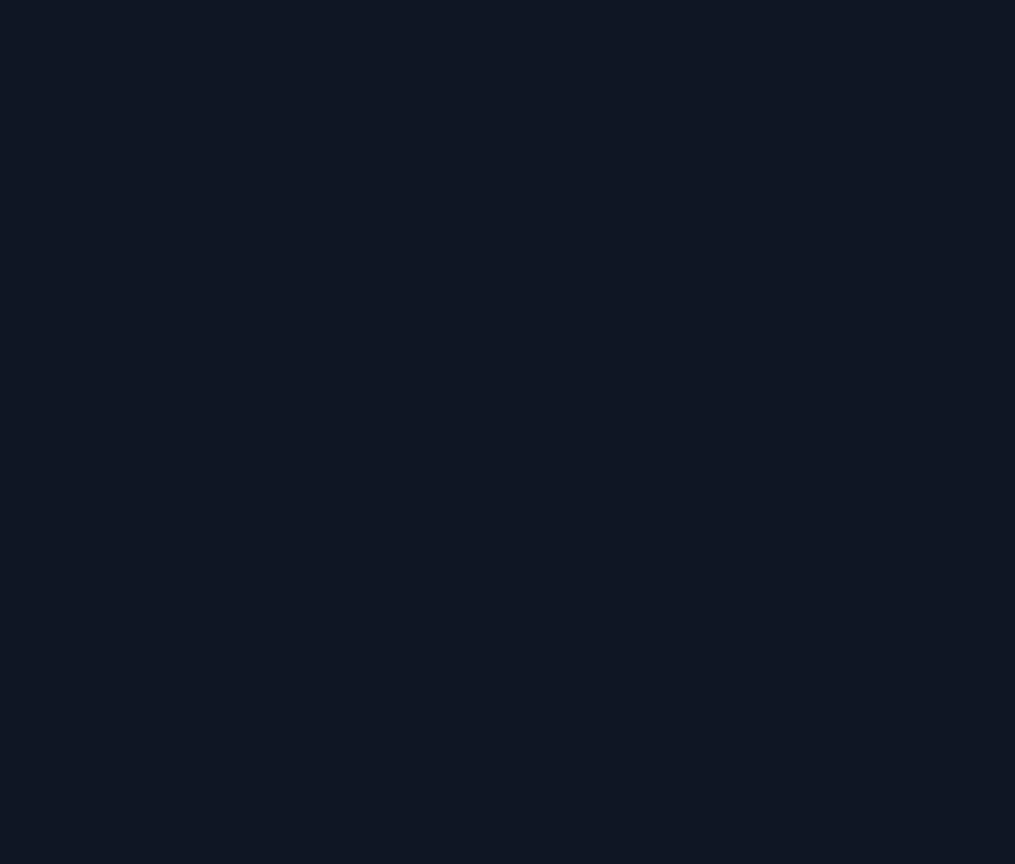
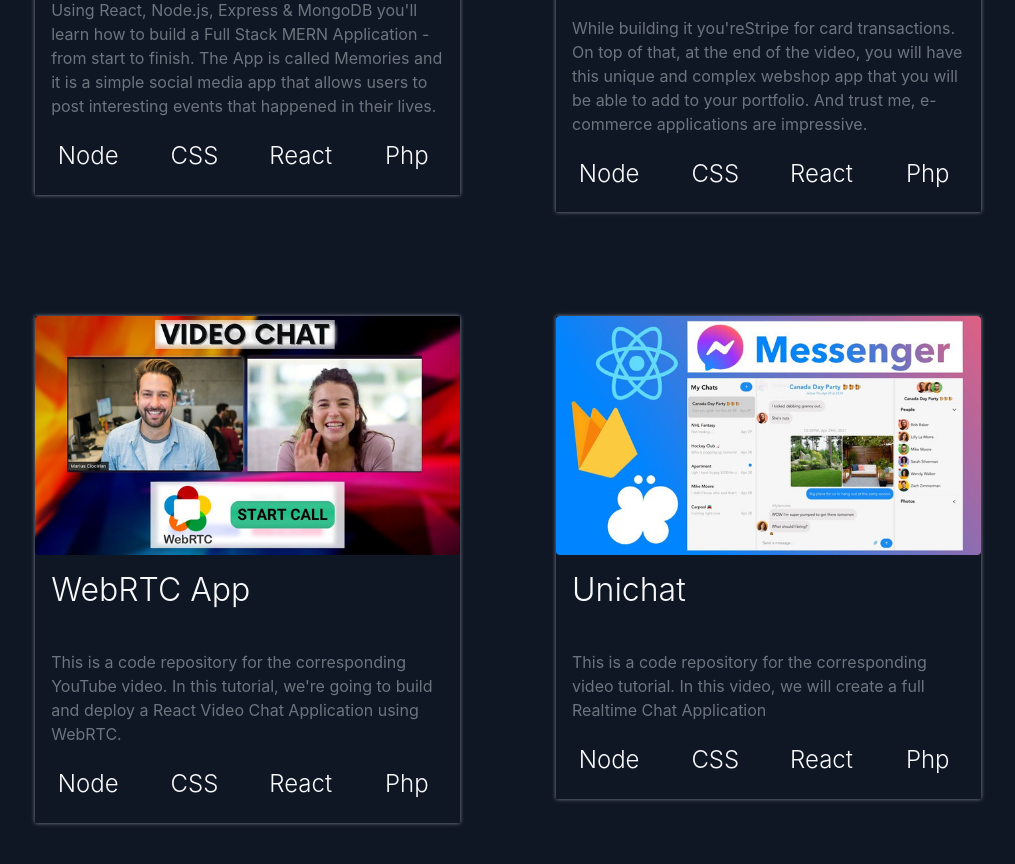
Before and after one commit to mreskini/Portfolio, a React (Create React App) app: page / in a window 1280 px wide. Shown: the part 1180-2044 px from the top of the page, without its empty margins (132-1147 px from the left). Before the commit the page ends 878 px from the top, so only its background shows below. Built offline with nearby package versions, Linux system fonts and the light colour scheme.

Commit message:
implemented the projects section with desktop styles only

```diff
--- a/src/components/projects.jsx
+++ b/src/components/projects.jsx
@@ -1,4 +1,60 @@
+import { useState } from "react"
+import image1 from "../assets/images/sample-1.png"
+import image2 from "../assets/images/sample-2.png"
+import image3 from "../assets/images/sample-3.jpg"
+import image4 from "../assets/images/sample-4.jpg"
 export default function Projects(){
+    const [samples, setSamples] = useState([
+        {
+            title: "MERN Memories",
+            description: "Using React, Node.js, Express & MongoDB you'll learn how to build a Full Stack MERN Application - from start to finish. The App is called Memories and it is a simple social media app that allows users to post interesting events that happened in their lives.",
+            image: image1,
+        },
+        {
+            title: "E-Commerce",
+            description: "While building it you'reStripe for card transactions. On top of that, at the end of the video, you will have this unique and complex webshop app that you will be able to add to your portfolio. And trust me, e-commerce applications are impressive.",
+            image: image2,
+        },
+        {
+            title: "WebRTC App",
+            description: "This is a code repository for the corresponding YouTube video. In this tutorial, we're going to build and deploy a React Video Chat Application using WebRTC.",
+            image: image3,
+        },
+        {
+            title: "Unichat",
+            description: "This is a code repository for the corresponding video tutorial. In this video, we will create a full Realtime Chat Application",
+            image: image4,
+        },
+    ])
+    const createPortfolioCardTemplate = (title, description, image) => {
+        return(
+            <div className="col-lg-6 p-5">
+                <div className="shadow-light">
+                    <img src={image} alt="Sample" style={{maxHeight: "300px"}} className="img-fluid rounded h-100" />
+                    <div className="text-light h2 font-weight-light p-3">
+                        {title}
+                    </div>
+                    <div className="p-3 text-secondary">
+                        {description}
+                    </div>
+                    <div className="list-inline mx-auto pb-4 py-2 text-light text-center font-weight-light h4">
+                        <div className="list-inline-item col-3 m-0 p-0">
+                            Node
+                        </div>
+                        <div className="list-inline-item col-3 m-0 p-0">
+                            CSS
+                        </div>
+                        <div className="list-inline-item col-3 m-0 p-0">
+                            React
+                        </div>
+                        <div className="list-inline-item col-3 m-0 p-0">
+                            Php
+                        </div>
+                    </div>
+                </div>
+            </div>
+        )
+    }
     return(
         <div className="container-fluid position-relative">
             <div className="row m-0">
@@ -8,6 +64,11 @@
                         •
                         Projects
                     </div>
+                    <div className="row">
+                        {
+                            samples.map(sample => createPortfolioCardTemplate(sample.title, sample.description, sample.image))
+                        }
+                    </div>
                 </div>
             </div>
         </div>
--- a/src/index.css
+++ b/src/index.css
@@ -25,6 +25,16 @@
   border-radius: 10px;
   background: linear-gradient(270deg, rgb(19, 173, 199) 0%, rgb(148, 93, 214) 100%);
 }
+.hr-yellow-line{
+  width: 50px;
+  height: 3px;
+  margin: 20px auto;
+  border: 0px;
+  background: rgb(208, 187, 87);
+}
+.shadow-light{
+  box-shadow: 0 0 .25rem rgba(255,255,255,0.50)!important;
+}
 /* end:general */
 /* begin:hero-styles */
 .bg-image{
```
